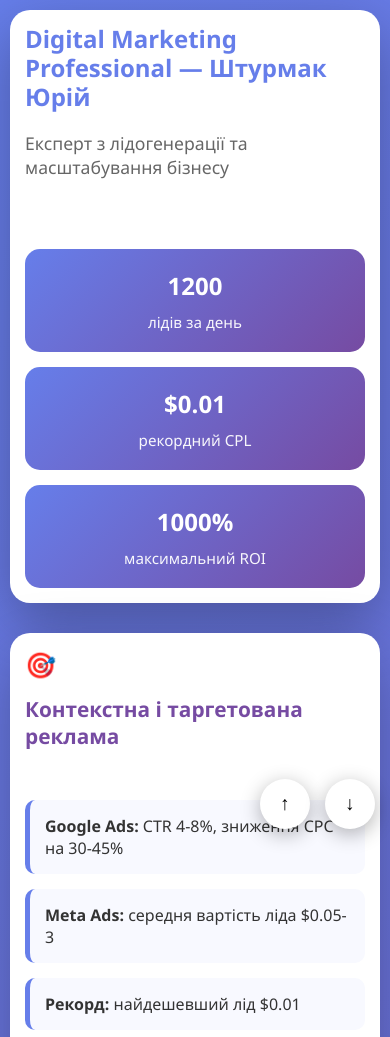
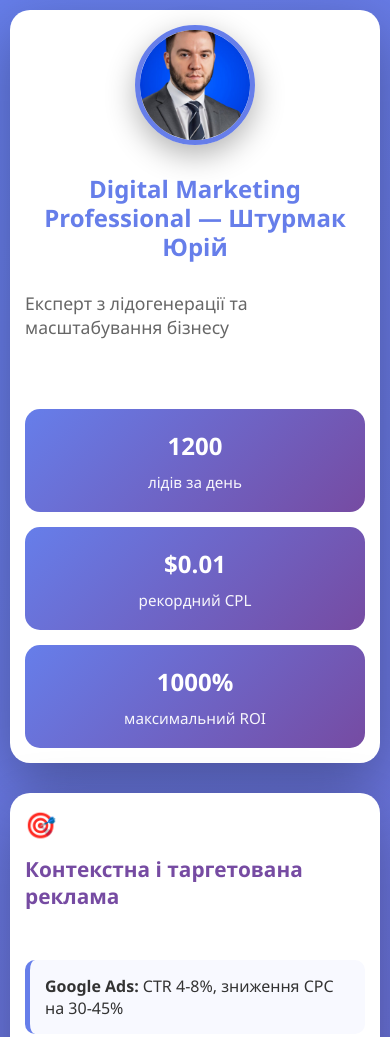
Before and after one commit to shturmak/resume, a plain HTML site: page index.html in a window 390 px wide. Shown: the top 1037 px of the page. Drawn offline with Linux system fonts and the light colour scheme.

Commit message:
Remove navigation buttons and adjust styles

```diff
--- a/index.html
+++ b/index.html
@@ -158,30 +158,7 @@
         }
 
         .navigation {
-            position: fixed;
-            bottom: 30px;
-            right: 30px;
-            display: flex;
-            gap: 15px;
-            z-index: 1000;
-        }
-
-        .nav-btn {
-            background: white;
-            border: none;
-            width: 60px;
-            height: 60px;
-            border-radius: 50%;
-            font-size: 1.5em;
-            cursor: pointer;
-            box-shadow: 0 5px 20px rgba(0,0,0,0.3);
-            transition: all 0.3s ease;
-        }
-
-        .nav-btn:hover {
-            transform: scale(1.1);
-            background: #667eea;
-            color: white;
+            display: none;
         }
 
         .progress-bar {
@@ -208,6 +185,16 @@
                 font-size: 1.8em;
                 line-height: 1.2;
                 word-wrap: break-word;
+            }
+
+            .slide img {
+                width: 120px !important;
+                height: 120px !important;
+            }
+
+            .slide > div {
+                justify-content: center !important;
+                text-align: center;
             }
 
             .slide h2 {
@@ -264,14 +251,11 @@
             }
 
             .navigation {
-                bottom: 15px;
-                right: 15px;
+                display: none;
             }
 
             .nav-btn {
-                width: 50px;
-                height: 50px;
-                font-size: 1.2em;
+                display: none;
             }
         }
 
@@ -304,7 +288,10 @@
     <div class="presentation">
         <!-- Slide 1: Титульний -->
         <div class="slide">
-            <h1>Digital Marketing Professional — Штурмак Юрій</h1>
+            <div style="display: flex; align-items: center; gap: 30px; margin-bottom: 30px; flex-wrap: wrap;">
+                <img src="ab0a12833dfbde8016f078e708ba3e08.jpg" alt="Штурмак Юрій" style="width: 150px; height: 150px; border-radius: 50%; object-fit: cover; border: 5px solid #667eea; box-shadow: 0 10px 30px rgba(0,0,0,0.3);">
+                <h1 style="margin: 0; flex: 1; min-width: 250px;">Digital Marketing Professional — Штурмак Юрій</h1>
+            </div>
             <p class="subtitle">Експерт з лідогенерації та масштабування бізнесу</p>
             <div class="metrics-grid">
                 <div class="metric-card">
@@ -463,7 +450,7 @@
                 <div class="skill-tag">ASO</div>
             </div>
             <div class="highlight" style="margin-top: 40px;">
-                <h3 style="color: white; text-align: center; font-size: 2em;">
+                <h3 style="color: white; text-align: center; font-size: 1.5em; line-height: 1.4;">
                     Готовий до нових викликів та масштабування вашого бізнесу! 🚀
                 </h3>
             </div>
```
